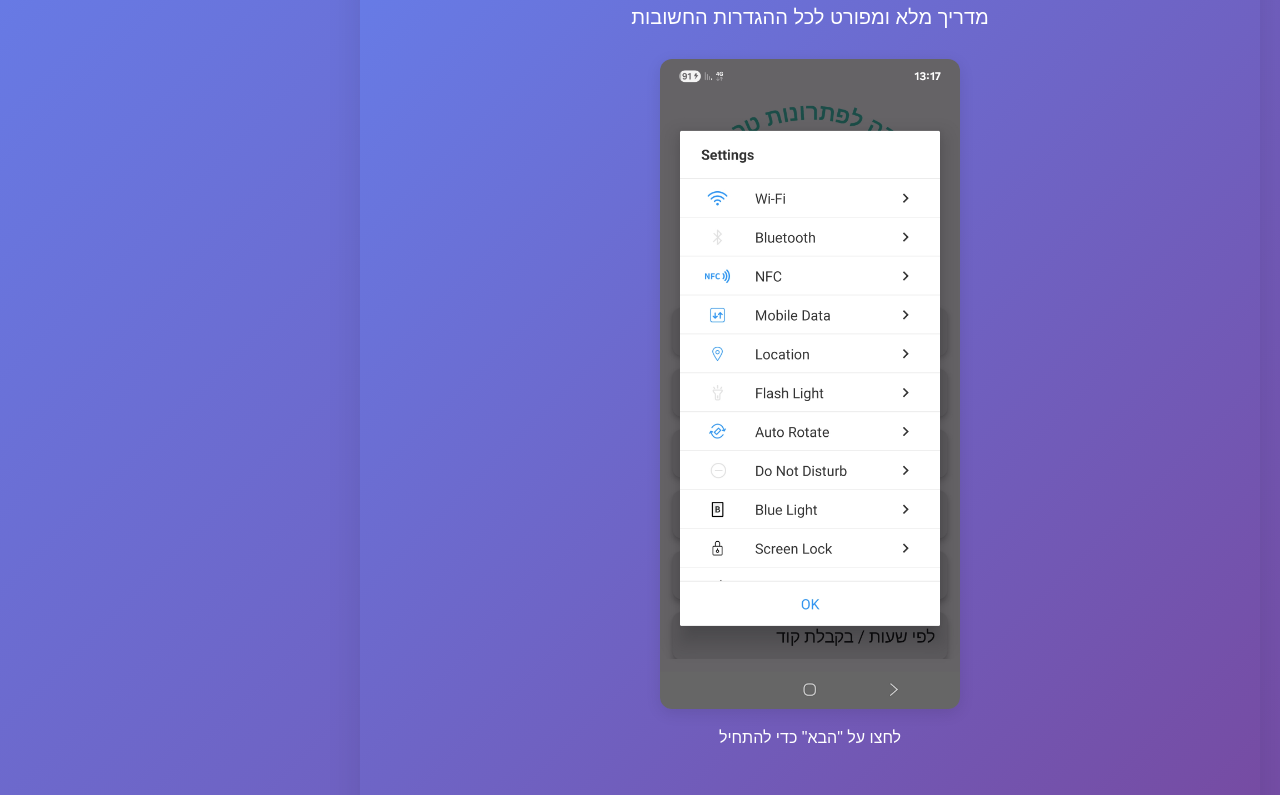
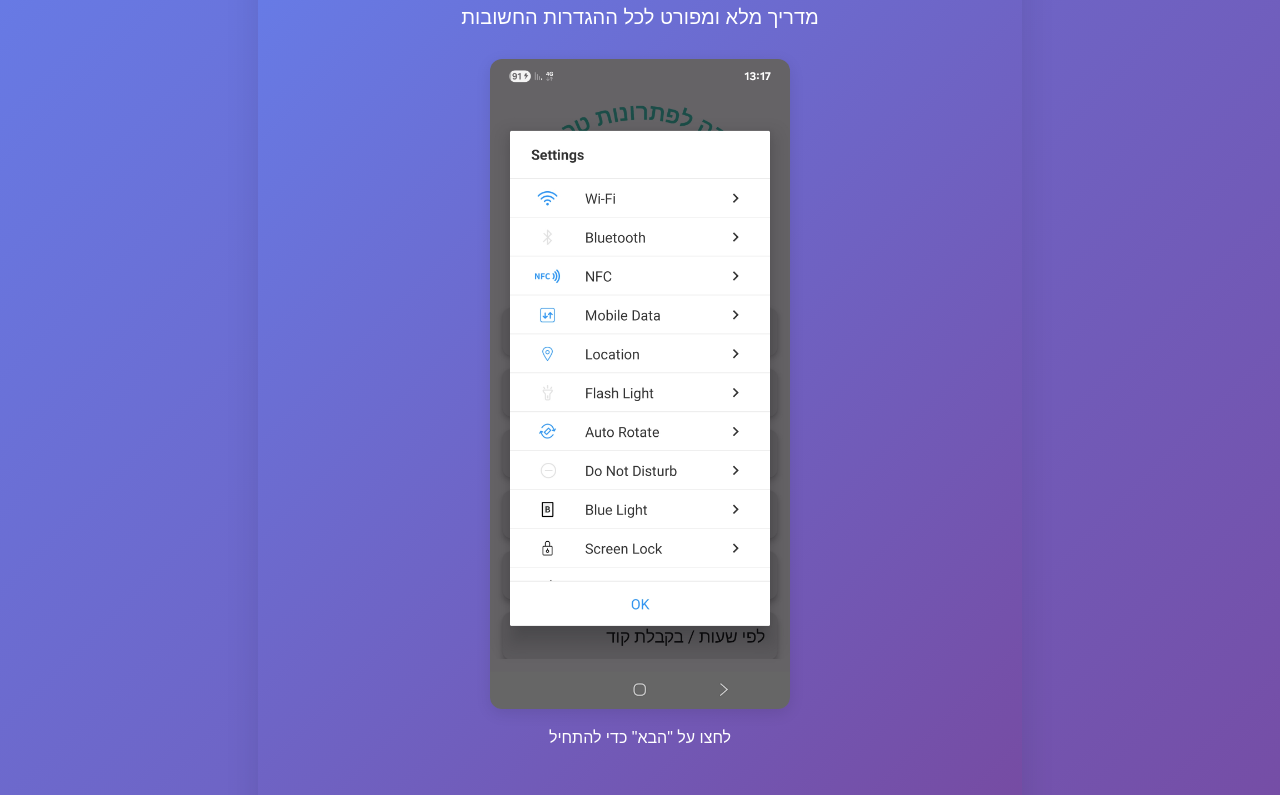
Before and after one commit to Tamar-Friend/User_Settings_Guide, a plain HTML site: page index.html in a window 1280 px wide. Shown: the part 193-988 px from the top of the page. Drawn offline with Linux system fonts and the light colour scheme.

Commit message:
remote support

```diff
--- a/style.css
+++ b/style.css
@@ -7,7 +7,10 @@
 body {
     font-family: 'Arial', sans-serif;
     background: linear-gradient(135deg, #667eea 0%, #764ba2 100%);
-    /* Removed min-height: 100vh; to allow mobile zoom */
+    min-height: 100vh;
+    display: flex;
+    align-items: center;
+    justify-content: center;
     padding: 20px;
 }
 
```
